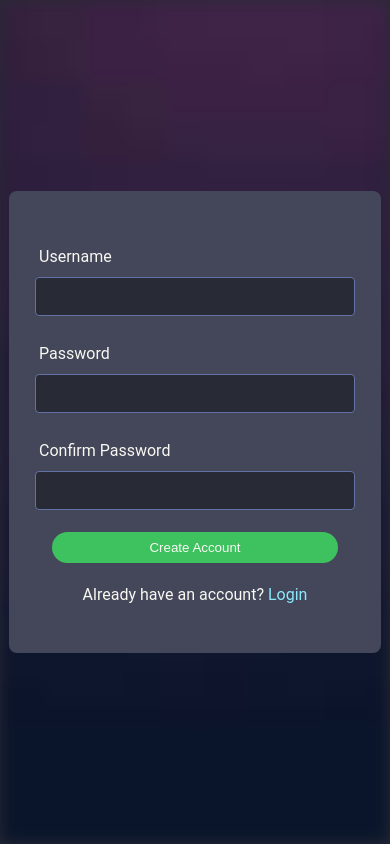
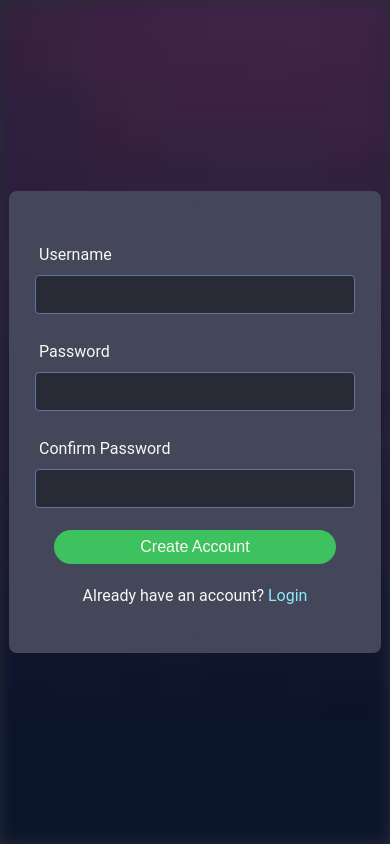
Before and after one commit to zanz1n/ws-messaging-example, a React (Vite) app in the folder packages/client/: page /register in a window 390 px wide. Built offline with nearby package versions, Linux system fonts and the light colour scheme.

Commit message:
more little fixes

```diff
--- a/packages/client/src/css/Login.css
+++ b/packages/client/src/css/Login.css
@@ -61,7 +61,8 @@ form label {
 }
 
 form button {
-    width: 256px;
+    width: 85%;
+    font-size: 16px;
     padding: 8px;
     border-radius: 20px;
     background: var(--green);
@@ -107,8 +108,4 @@ form button:hover {
     .input-label {
         width: 98%;
     }
-
-    form button {
-        width: 86%;
-    }
 }
```
